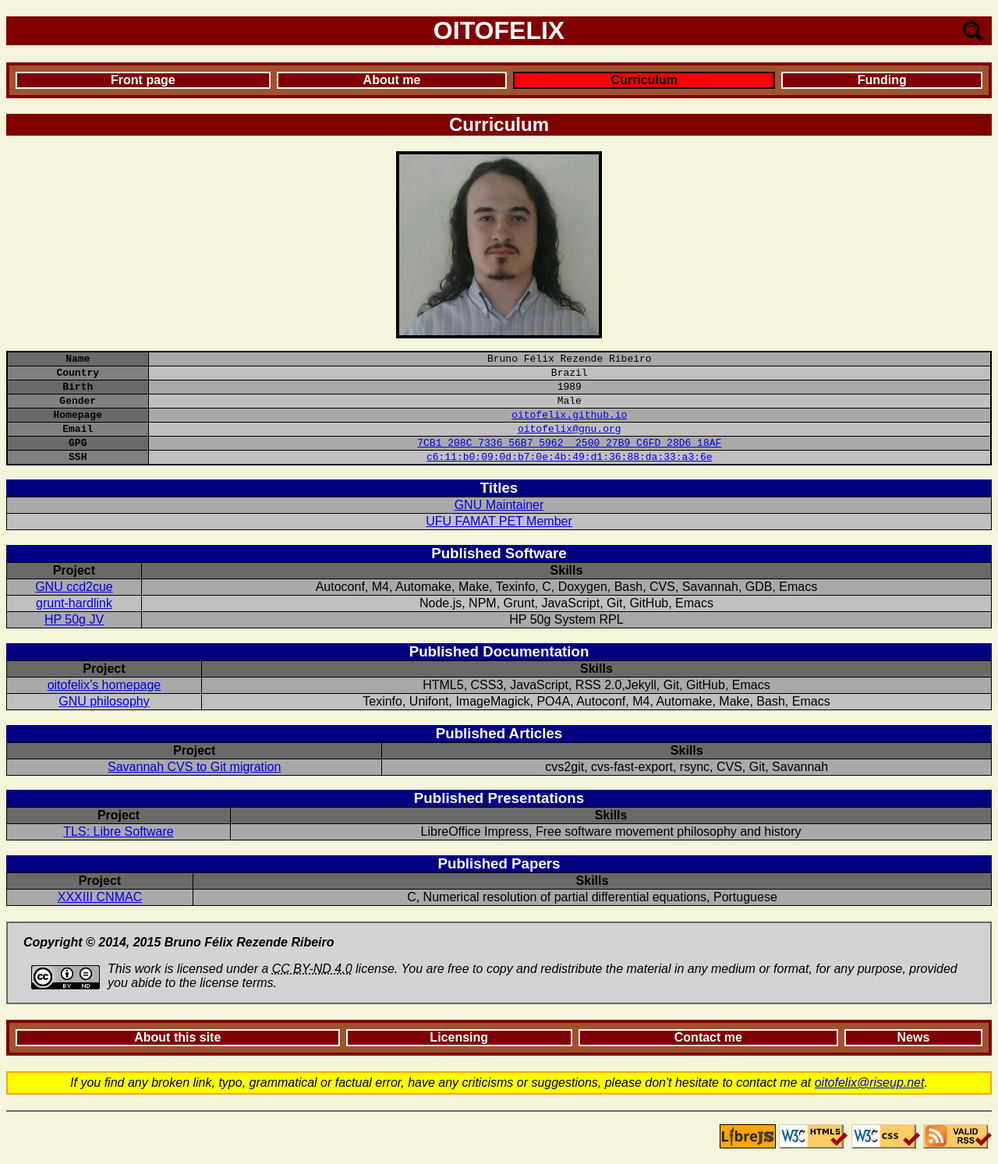
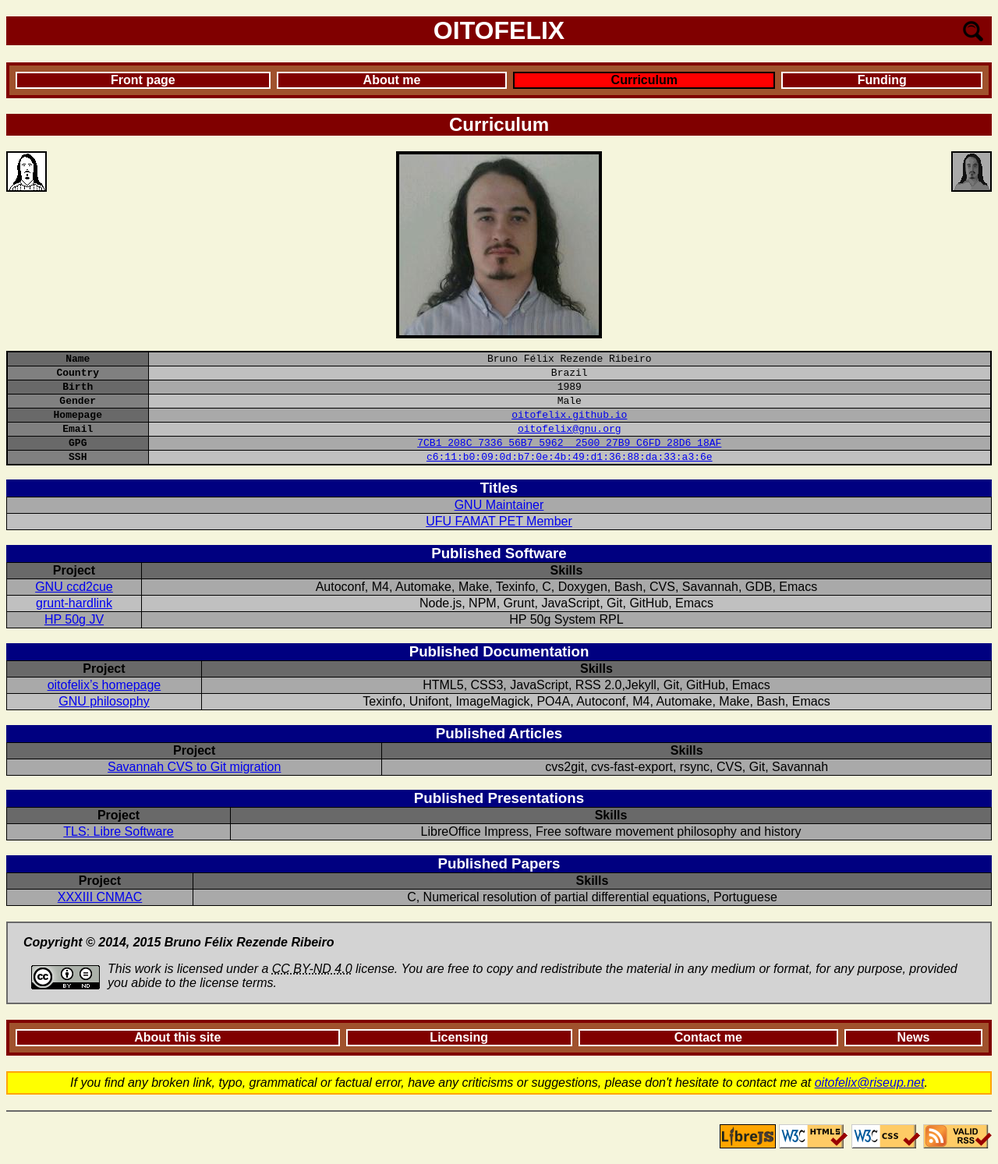
Before and after one commit to oitofelix/oitofelix.github.io, a Jekyll site: the page built from curriculum.md, in a window 1280 px wide. Shown: the whole page at 78% size. Built offline with Jekyll 4.4.1, drawn with Linux system fonts in a browser that asks for light colours.

Commit message:
Add icon faces to curriculum.

```diff
--- a/curriculum.css
+++ b/curriculum.css
@@ -5,6 +5,16 @@
     border: 4px solid black;
 }
 
+#markdown #face-bw img {
+    float: left;
+    border: 2px solid black;
+}
+
+#markdown #face-gray img {
+    float: right;
+    border: 2px solid black;
+}
+
 #markdown h3 {
     margin-bottom: 0px;
 }
--- a/curriculum.md
+++ b/curriculum.md
@@ -8,7 +8,16 @@ layout: oitofelix-homepage
 <div id="markdown" markdown="1">
 ## Curriculum
 
+<div id="face-bw" markdown="1">
+![oitofelix's face](images/oitofelix-face-bw.png)
+</div>
+
+<div id="face-gray" markdown="1">
+![oitofelix's face](images/oitofelix-face-gray.png)
+</div>
+
 ![oitofelix's face](images/oitofelix-face.jpg)
+
 
 <div id="identity" markdown="1">
 
```
Also changed, not shown: images/oitofelix-face-bw.png (added), images/oitofelix-face-gray.png (added).
